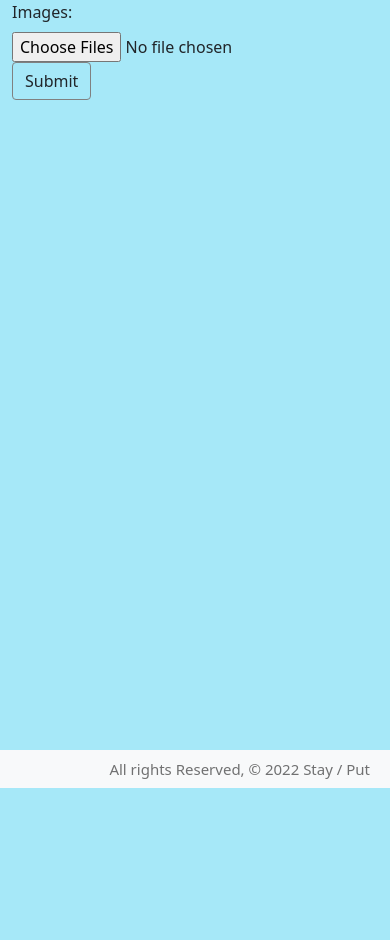
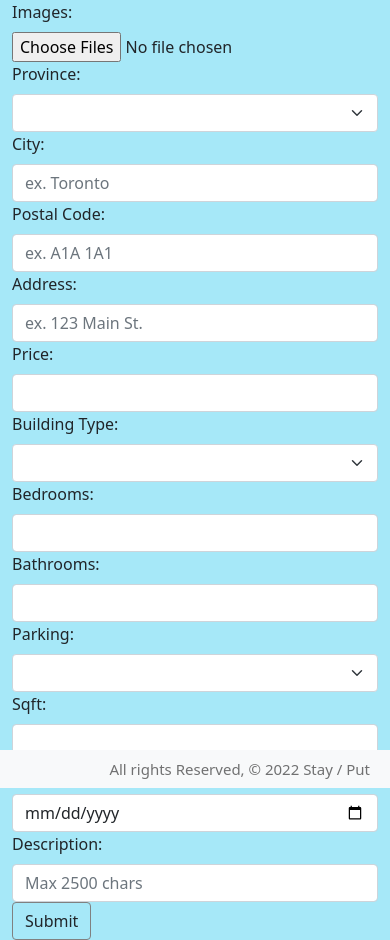
Before and after one commit to Reidwids/Stay-Put, a Django app: page /listing/create/ in a window 390 px wide. Shown: the part 56-996 px from the top of the page. Before the commit the page ends 844 px from the top, so only its background shows below. Run offline with Django 4.2, Linux system fonts and the light colour scheme.

Commit message:
Form validation and bugfixes

```diff
--- a/main_app/static/css/style.css
+++ b/main_app/static/css/style.css
@@ -61,6 +61,11 @@
     flex-direction: row;
 }
 
+.form-floating > .bi-calendar-date + .datepicker_input + label {
+    padding-left: 3.5rem;
+    z-index: 3;
+  }
+
 /* for about */
 header{
     display: block;
--- a/main_app/templates/listing/create_listing.html
+++ b/main_app/templates/listing/create_listing.html
@@ -1,7 +1,7 @@
 {% extends 'base.html' %}
 {% block content %}
 
-<form method='post' action="{% url 'submit_listing' %}">
+<form method='post' action="{% url 'submit_listing' %}" class="needs-validation" novalidate>
     {% csrf_token %}
     <div class="row">
         <div class="form-group col-md-4">
@@ -9,7 +9,107 @@
             <input type="file" name="images" multiple class="form-control-file">
         </div>
     </div>
-    <button type='submit' class="btn mvpButt">Submit</button>
+    <div class="row">
+        <div class="form-group col-md-3">
+            <label class="form-label"> Province: </label>
+            <select name="province" class="form-select" required>
+                <option selected disabled hidden></option>
+                <option value="Ontario">Ontario</option>
+                <option value="Quebec">Quebec</option>
+                <option value="Prince Edward Island">Prince Edward Island</option>
+                <option value="Nova Scotia">Nova Scotia</option>
+                <option value="New Brunswick">New Brunswick</option>
+                <option value="Newfoundland and Labrador">Newfoundland and Labrador</option>
+                <option value="Winnipeg">Winnipeg</option>
+                <option value="Saskatchewan">Saskatchewan</option>
+                <option value="Alberta">Alberta</option>
+                <option value="British Columbia">British Columbia</option>
+                <option value="Yukon">Yukon</option>
+                <option value="Northwest Territories">Northwest Territories</option>
+                <option value="Nunavut">Nunavut</option>
+            </select>
+        </div>
+        <div class="form-group col-md-3">
+            <label class="form-label"> City: </label>
+            <input type="text" name="city" class="form-control" placeholder="ex. Toronto" required/>
+        </div>
+        <div class="form-group col-md-3">
+            <label class="form-label"> Postal Code: </label>
+            <input type="text" name="postalCode" class="form-control" placeholder="ex. A1A 1A1" required/>
+        </div>
+        <div class="form-group col-md-3">
+            <label class="form-label"> Address: </label>
+            <input type="text" name="address" class="form-control" placeholder="ex. 123 Main St." required/>
+        </div>
+    </div>
+    <div class="row">
+        <div class="form-group col-md-2">
+            <label class="form-label"> Price: </label>
+            <input type="number" name="price" class="form-control" required/>
+        </div>
+        <div class="form-group col-md-2">
+            <label class="form-label"> Building Type: </label>
+            <select name="buildingType" class="form-select" required>
+                <option selected disabled hidden></option>
+                <option value="C">Condo</option>
+                <option value="T">Townhouse</option>
+                <option value="S">Semi-Detached</option>
+                <option value="H">House</option>
+            </select>
+        </div>
+        <div class="form-group col-md-1">
+            <label class="form-label"> Bedrooms: </label>
+            <input type="number" name="bedrooms" class="form-control" required/>
+        </div>
+        <div class="form-group col-md-1">
+            <label class="form-label"> Bathrooms: </label>
+            <input type="number" name="bathrooms" class="form-control" required/>
+        </div>
+        <div class="form-group col-md-1">
+            <label class="form-label"> Parking: </label>
+            <select name="parking" class="form-select" required>
+                <option selected disabled hidden></option>
+                <option value="Y">Yes</option>
+                <option value="N">No</option>
+            </select>
+        </div>
+    </div>
+    <div class="row">
+        <div class="form-group col-md-2">
+            <label class="form-label"> Sqft: </label>
+            <input type="number" name="sqft" class="form-control" required/>
+        </div>
+        <div class="form-group col-md-2">
+            <label class="form-label"> Closing Date: </label>
+            <input type="date" name="closingDate" class="form-control" required/>
+        </div>
+    </div>
+    <div class="row">
+        <div class="form-group col-md-3">
+            <label class="form-label"> Description: </label>
+            <input type="textarea" name="description" class="form-control" placeholder="Max 2500 chars" required/>
+        </div>
+    </div>
+    <input type='submit' class="btn mvpButt"></input>
 </form>
-
+<script>
+    // Example starter JavaScript for disabling form submissions if there are invalid fields
+    (function() {
+      'use strict';
+      window.addEventListener('load', function() {
+        // Fetch all the forms we want to apply custom Bootstrap validation styles to
+        var forms = document.getElementsByClassName('needs-validation');
+        // Loop over them and prevent submission
+        var validation = Array.prototype.filter.call(forms, function(form) {
+          form.addEventListener('submit', function(event) {
+            if (form.checkValidity() === false) {
+              event.preventDefault();
+              event.stopPropagation();
+            }
+            form.classList.add('was-validated');
+          }, false);
+        });
+      }, false);
+    })();
+    </script>
 {% endblock content %}
--- a/main_app/views.py
+++ b/main_app/views.py
@@ -3,6 +3,7 @@
 from django.views.generic import ListView, DetailView, CreateView, UpdateView, DeleteView
 from django.contrib.auth.forms import UserCreationForm
 from django.contrib.auth import login
+from datetime import date
 import uuid
 import boto3
 S3_BASE_URL = 'https://s3.ca-central-1.amazonaws.com'
@@ -76,15 +77,13 @@
         listings = listings.filter(parking=request.POST['parking'])
     if request.POST['min_sqft']:
         listings = listings.filter(sqft__gt=request.POST['min_sqft'])
-    if request.POST['max_sqft']:
-        listings = listings.filter(sqft__lt=request.POST['max_sqft'])
 
     # if request.POST['realtor']:
     #     listings = listings.filter(price__gt=request.POST['realtor'])
     # if request.POST['listing_date']:
-    #     listings = listings.filter(sqft__gt=request.POST['min_sqft'])
+    #     listings = listings.filter(sqft__gt=request.POST['listing_date'])
     # if request.POST['closing_date']:
-    #     listings = listings.filter(sqft__lt=request.POST['max_sqft'])
+    #     listings = listings.filter(sqft__lt=request.POST['closing_date'])
     print(listings)
     return render(request, 'search.html', {'listings': listings})
 
@@ -92,6 +91,27 @@
     return render(request, 'listing/create_listing.html')
 
 def submit_listing(request):
+    today = date.today()
+    date_format = today.strftime("%Y-%m-%d")
+
+    new_listing = RealEstate(
+        province = request.POST['province'],
+        city = request.POST['city'],
+        address = request.POST['address'],
+        postalCode = request.POST['postalCode'],
+        price = request.POST['price'],
+        buildingType = request.POST['buildingType'],
+        bedrooms = request.POST['bedrooms'],
+        bathrooms = request.POST['bathrooms'],
+        parking = request.POST['parking'],
+        sqft = request.POST['sqft'],
+        listingDate = date_format,
+        closingDate = request.POST['closingDate'],
+        realtor_id = request.user.id,
+        description = request.POST['description'],
+    )
+    new_listing.save()
+
     photo_files = request.FILES.getlist('images', None)
     for photo_file in photo_files:
         s3 = boto3.client('s3')
@@ -102,13 +122,11 @@
             # build the full url string
             url = f"{S3_BASE_URL}{BUCKET}/{key}"
             # we can assign to cat_id or cat (if you have a cat object)
-            photo = Photo(url=url, real_estate_id = request.user.id)
+            photo = Photo(url=url, real_estate_id = new_listing.id)
             photo.save()
         except:
             print('An error occurred uploading file to S3')
-
-
-    return redirect('profile')
+    return render(request, 'agent/profile.html')
 
 
 
```
Also changed, not shown: main_app/models.py (+5 -3 lines), main_app/templates/home.html (+0 -12 lines), main_app/migrations/0002_realestate_description.py (added), main_app/migrations/0003_realestate_ispublished.py (added), main_app/migrations/0004_alter_realestate_realtor.py (added).
